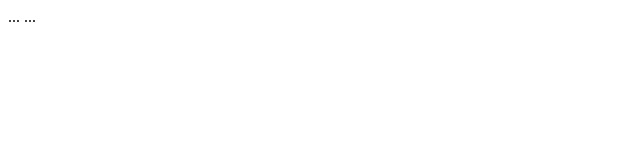
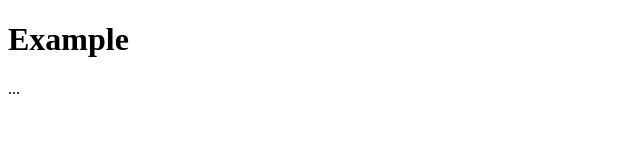
Before and after one commit to Twist974/helloWorld, a plain HTML site: page index.html in a window 1280 px wide. Shown: the whole page, without its empty margins (0-640 px from the left). Drawn offline with Linux system fonts and the light colour scheme.

Commit message:
I am adding <h1> into <body>

```diff
--- a/index.html
+++ b/index.html
@@ -5,7 +5,7 @@
   <title>New title</title>
 </head>
 <body>
-  ...
+  <h1> Example </h1>
   <!-- Le reste du contenu -->
   ...
 </body>
```
